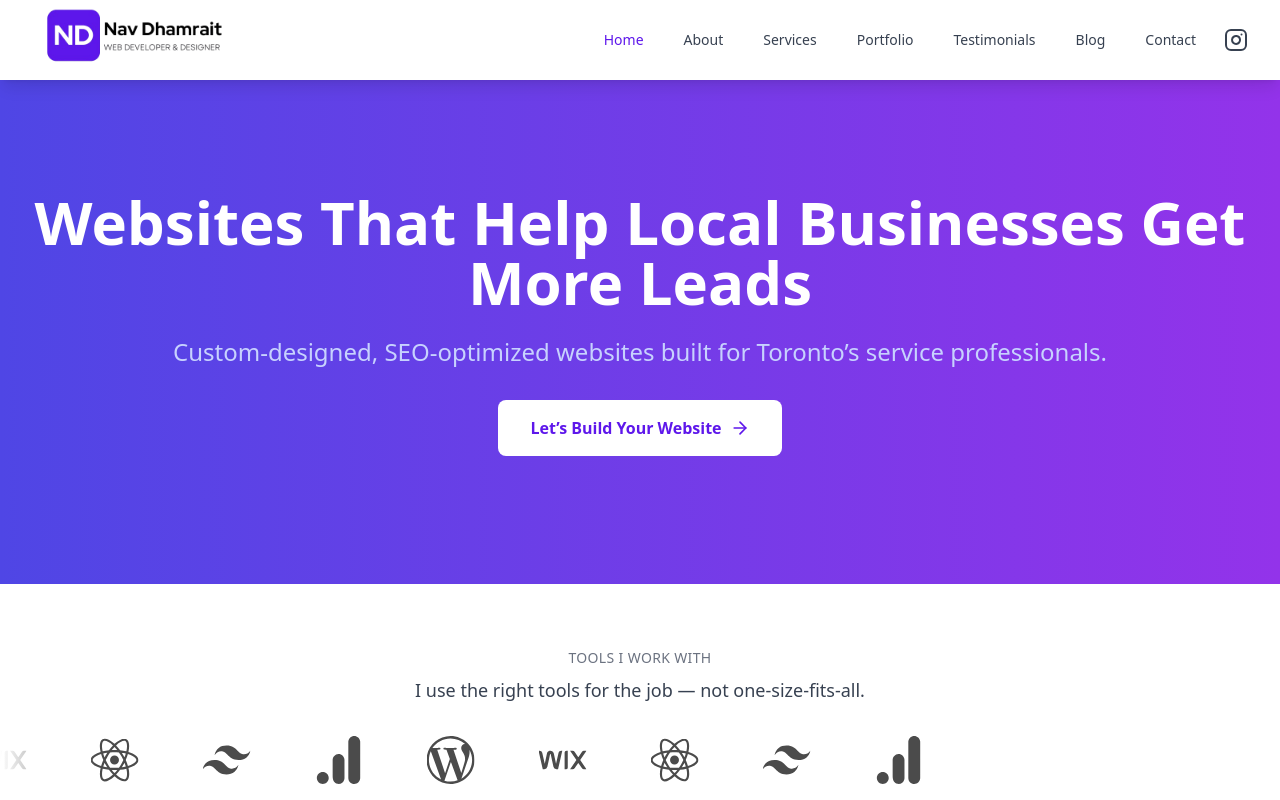
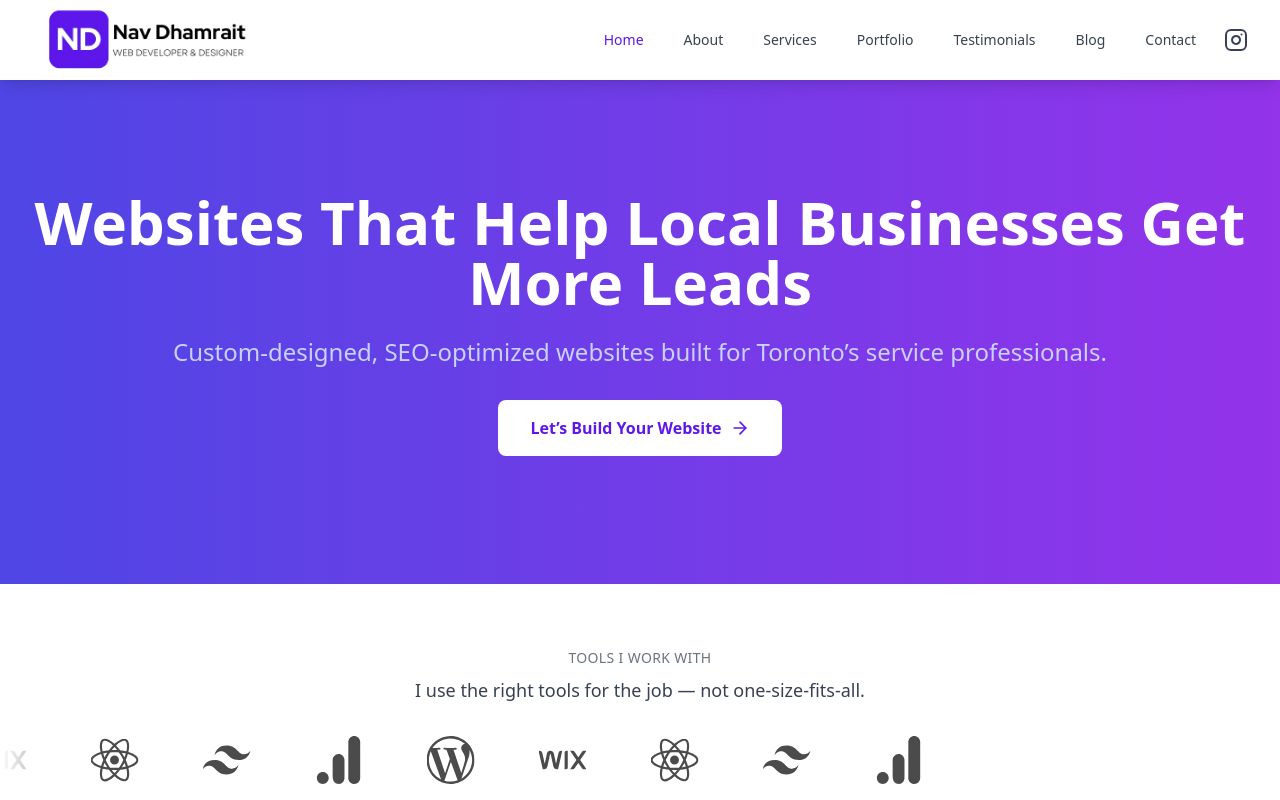
Before and after one commit to nav-commits/WebsiteBusiness, a React (Vite) app: page / in a window 1280 px wide. Shown: the top 800 px of the page. Built offline with nearby package versions, Linux system fonts and the light colour scheme.

Commit message:
fixed logo

```diff
--- a/src/components/Navbar.tsx
+++ b/src/components/Navbar.tsx
@@ -23,24 +23,20 @@
       <div className="max-w-7xl mx-auto px-4 sm:px-6 lg:px-8">
         <div className="flex justify-between items-center h-20">
           {/* LOGO */}
-          <Link to="/" className="flex items-center flex-shrink-0">
+          <Link to="/" className="flex items-center flex-shrink-0 mt-4 mb-2">
             {" "}
             <img
-
              src="/logos/nav-logo.png"
              alt="Nav Dhamrait"
              className="
-               h-[120px]
+               h-[180px]
                md:h-[80px]
-               lg:h-[200px]
+               lg:h-[225px]
                w-auto
                object-contain
              "
            />
-
-
           </Link>
-
           {/* DESKTOP MENU */}
           <div className="hidden md:flex items-center space-x-4">
             {navigation.map((item) => (
```
